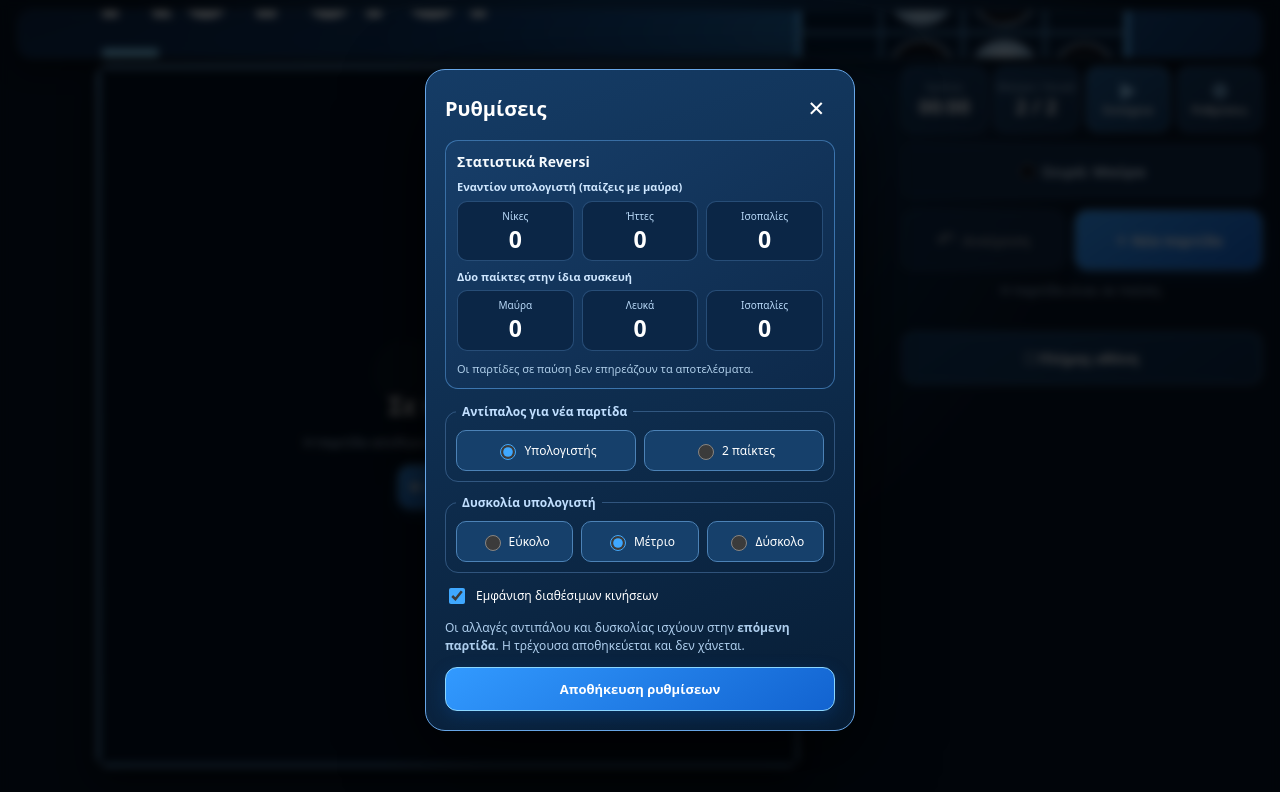
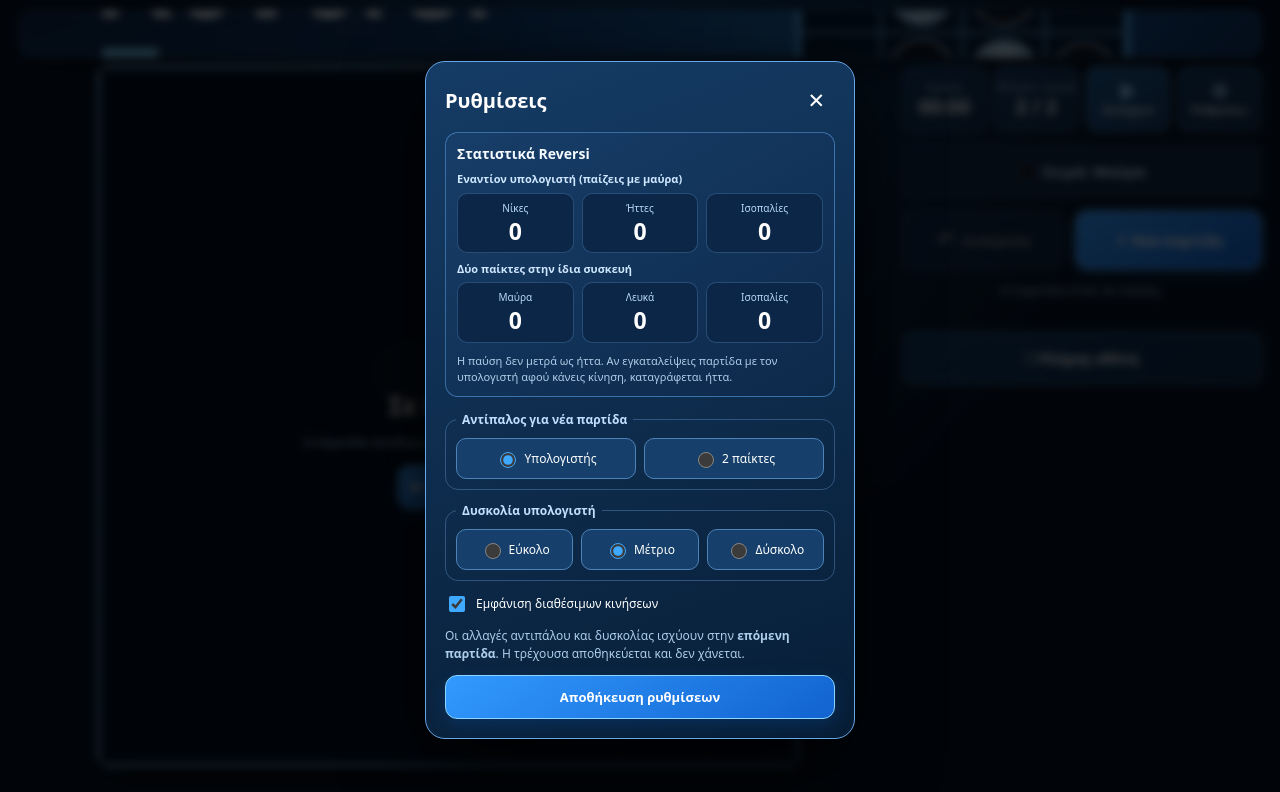
Before and after one commit to seemsfunny21/reversifunny, a plain HTML site: page index.html in a window 1280 px wide. Both pictures are taken after a click on the button "Ρυθμίσεις". Drawn offline with Linux system fonts and the light colour scheme.

Commit message:
Explain forfeit rule transparently in Reversi statistics

```diff
--- a/index.html
+++ b/index.html
@@ -69,7 +69,7 @@
     <div class="stats-tile"><span>Λευκά</span><strong id="localWhiteWins">0</strong></div>
     <div class="stats-tile"><span>Ισοπαλίες</span><strong id="localDraws">0</strong></div>
    </div>
-   <p class="stats-detail">Οι παρτίδες σε παύση δεν επηρεάζουν τα αποτελέσματα.</p>
+   <p class="stats-detail">Η παύση δεν μετρά ως ήττα. Αν εγκαταλείψεις παρτίδα με τον υπολογιστή αφού κάνεις κίνηση, καταγράφεται ήττα.</p>
   </section>
   <fieldset>
    <legend>Αντίπαλος για νέα παρτίδα</legend>
```
